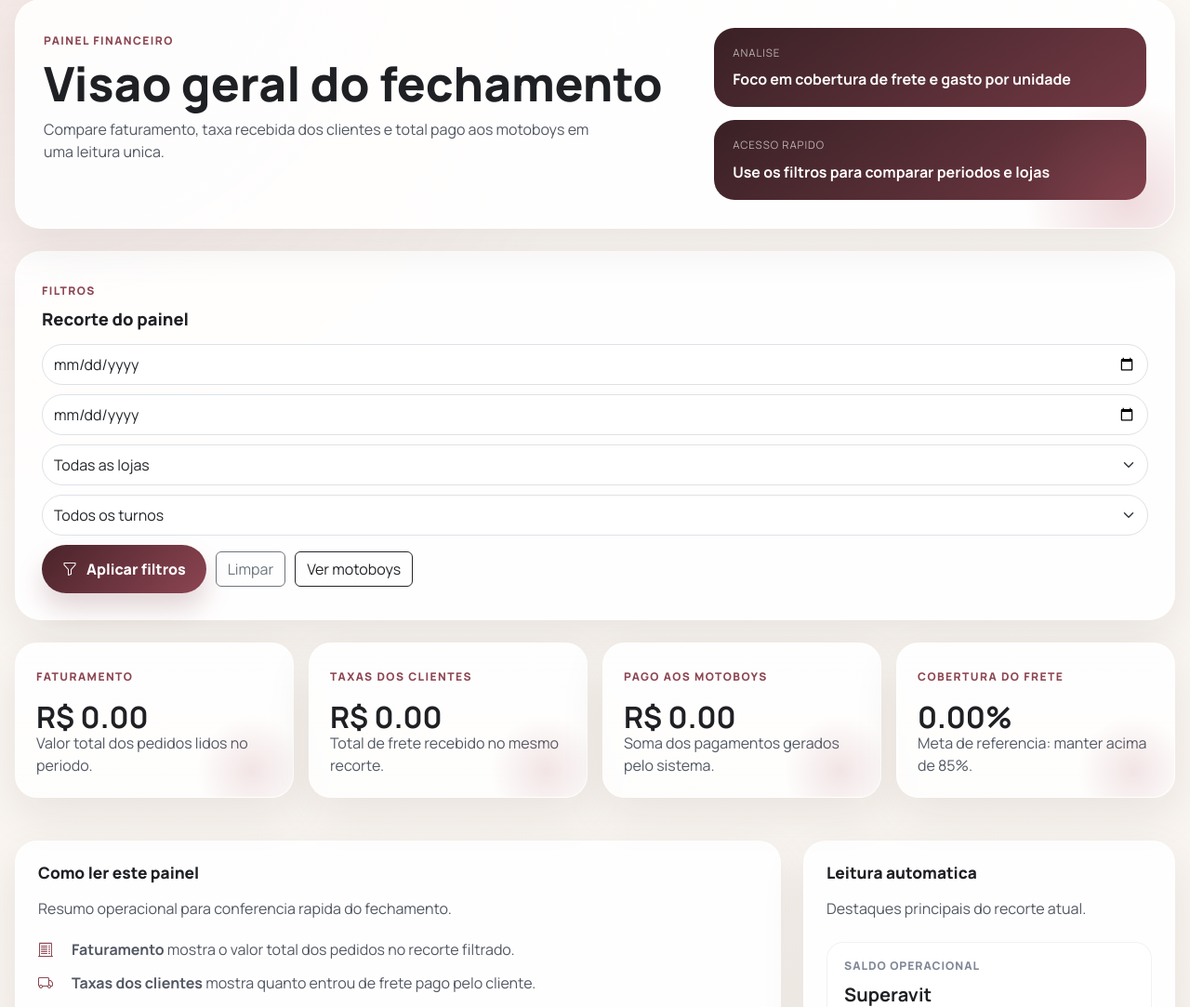
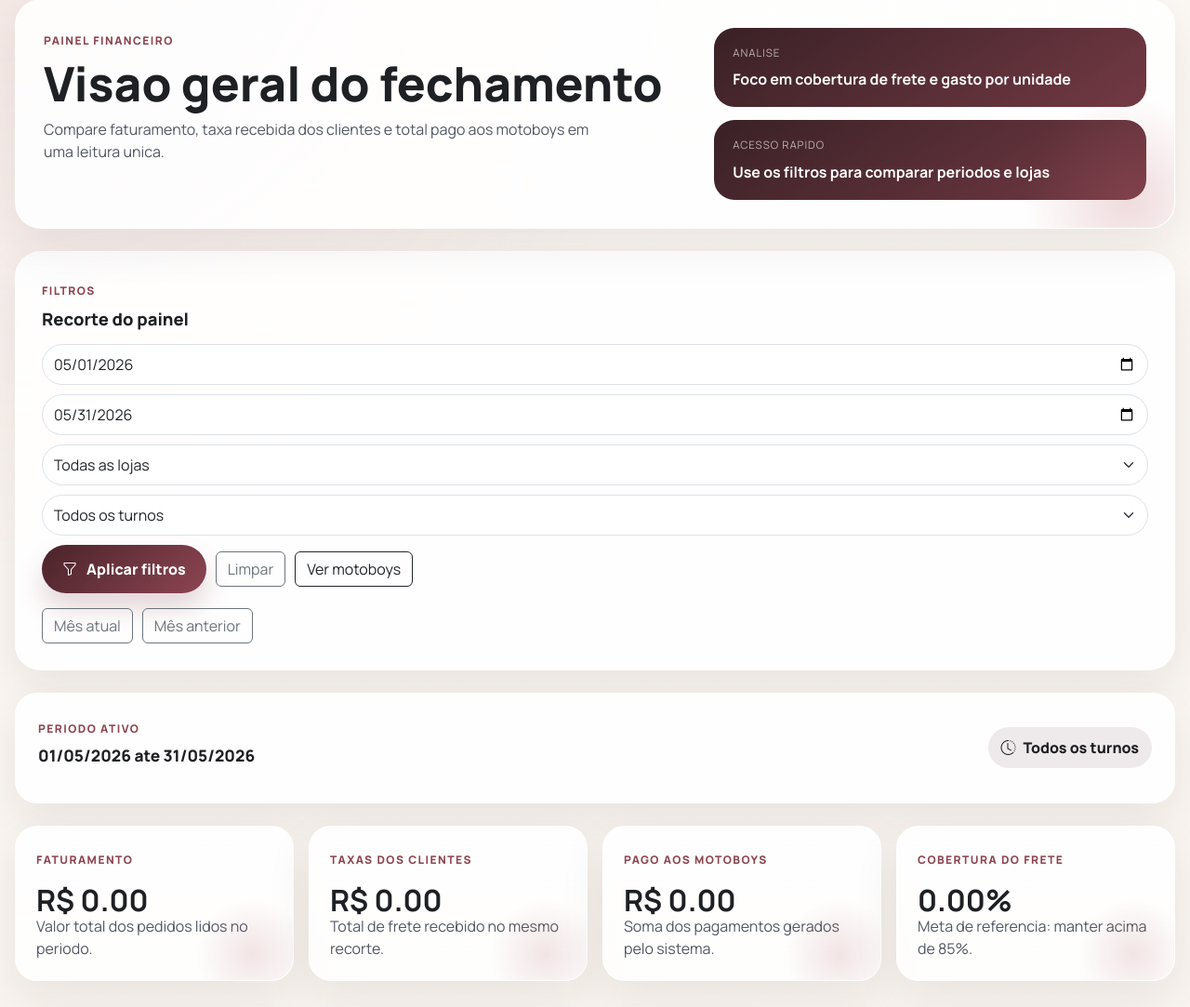
Before and after one commit to Sovinha/Online, a Flask app: page /dashboard in a window 1280 px wide; the page is wider, and only the part inside the window is pictured. Shown: the part 142-1225 px from the top of that part at 93% size. Run offline with Flask 3, Linux system fonts and the light colour scheme; a user stored in the database is signed in.

Commit message:
Ajusta dashboard para filtro mensal e turno

```diff
--- a/app/routes.py
+++ b/app/routes.py
@@ -5,6 +5,7 @@ from werkzeug.security import check_password_hash
 import pandas as pd
 from io import BytesIO
 from datetime import datetime
+from calendar import monthrange
 from app.config import CACHE_FILE, load_config
 from app.extensions import db
 from app.models import User, Historico, HistoricoMotoboy, ItemCompra, get_br_time
@@ -45,9 +46,23 @@ def home():
 @bp.route("/dashboard")
 @login_required
 def dashboard():
+    hoje = get_br_time().date()
+    primeiro_dia_mes = hoje.replace(day=1)
+    ultimo_dia_mes = hoje.replace(day=monthrange(hoje.year, hoje.month)[1])
+
+    data_inicio = request.args.get("data_inicio") or primeiro_dia_mes.isoformat()
+    data_fim = request.args.get("data_fim") or ultimo_dia_mes.isoformat()
     loja_sel = request.args.get("loja")
+    turno_sel = request.args.get("turno")
     q = Historico.query
-    if loja_sel: q = q.filter(Historico.loja == loja_sel)
+    if loja_sel:
+        q = q.filter(Historico.loja == loja_sel)
+    if turno_sel:
+        q = q.filter(Historico.turno == turno_sel)
+    if data_inicio:
+        q = q.filter(func.date(Historico.data) >= data_inicio)
+    if data_fim:
+        q = q.filter(func.date(Historico.data) <= data_fim)
 
     stats = q.with_entities(
         func.sum(Historico.total).label("pago"),
@@ -61,7 +76,26 @@ def dashboard():
     }
     total_geral = float(stats.pago or 0)
 
-    por_loja = db.session.query(Historico.loja, func.sum(Historico.total)).group_by(Historico.loja).all()
+    por_loja_query = db.session.query(Historico.loja, func.sum(Historico.total))
+    if loja_sel:
+        por_loja_query = por_loja_query.filter(Historico.loja == loja_sel)
+    if turno_sel:
+        por_loja_query = por_loja_query.filter(Historico.turno == turno_sel)
+    if data_inicio:
+        por_loja_query = por_loja_query.filter(func.date(Historico.data) >= data_inicio)
+    if data_fim:
+        por_loja_query = por_loja_query.filter(func.date(Historico.data) <= data_fim)
+    por_loja = por_loja_query.group_by(Historico.loja).all()
+
+    mes_anterior_ano = hoje.year if hoje.month > 1 else hoje.year - 1
+    mes_anterior_mes = hoje.month - 1 if hoje.month > 1 else 12
+    mes_anterior_inicio = hoje.replace(year=mes_anterior_ano, month=mes_anterior_mes, day=1)
+    mes_anterior_fim = hoje.replace(
+        year=mes_anterior_ano,
+        month=mes_anterior_mes,
+        day=monthrange(mes_anterior_ano, mes_anterior_mes)[1]
+    )
+
     cfg = load_config()
 
     return render_template("dashboard.html",
@@ -69,15 +103,26 @@ def dashboard():
                            fin_geral=fin_geral,
                            por_loja=por_loja,
                            todas_lojas=list(cfg.get("lojas", {}).keys()),
+                           filtro_data_inicio=data_inicio,
+                           filtro_data_fim=data_fim,
+                           filtro_turno=turno_sel or "",
+                           mes_atual_inicio=primeiro_dia_mes.isoformat(),
+                           mes_atual_fim=ultimo_dia_mes.isoformat(),
+                           mes_anterior_inicio=mes_anterior_inicio.isoformat(),
+                           mes_anterior_fim=mes_anterior_fim.isoformat(),
                            request=request)
 
 @bp.route("/dashboard/motoboys")
 @login_required
 def dashboard_motoboys():
+    hoje = get_br_time().date()
+    primeiro_dia_mes = hoje.replace(day=1)
+    ultimo_dia_mes = hoje.replace(day=monthrange(hoje.year, hoje.month)[1])
+
     cfg = load_config()
     loja = request.args.get("loja")
-    data_inicio = request.args.get("data_inicio")
-    data_fim = request.args.get("data_fim")
+    data_inicio = request.args.get("data_inicio") or primeiro_dia_mes.isoformat()
+    data_fim = request.args.get("data_fim") or ultimo_dia_mes.isoformat()
 
     q = db.session.query(
         HistoricoMotoboy.motoboy,
--- a/app/static/style.css
+++ b/app/static/style.css
@@ -625,6 +625,24 @@ body {
     min-height: 44px;
 }
 
+.filter-shortcuts {
+    display: flex;
+    flex-wrap: wrap;
+    gap: 10px;
+}
+
+.surface-inline {
+    display: flex;
+    justify-content: space-between;
+    align-items: center;
+    gap: 16px;
+}
+
+.status-pill.neutral {
+    background: rgba(112, 81, 91, 0.12);
+    color: var(--ink-strong);
+}
+
 html[data-bs-theme="dark"] body {
     background:
         radial-gradient(circle at top left, rgba(181, 95, 106, 0.12), transparent 24%),
@@ -669,6 +687,11 @@ html[data-bs-theme="dark"] .preview-table thead th {
     color: #f6f5f3;
 }
 
+html[data-bs-theme="dark"] .status-pill.neutral {
+    background: rgba(255, 255, 255, 0.08);
+    color: #f6f5f3;
+}
+
 @media (max-width: 1199px) {
     .hero-panel {
         grid-template-columns: 1fr;
@@ -703,8 +726,13 @@ html[data-bs-theme="dark"] .preview-table thead th {
 
     .section-heading,
     .filter-bar,
-    .app-toolbar {
+    .app-toolbar,
+    .surface-inline {
         align-items: stretch;
+    }
+
+    .surface-inline {
+        flex-direction: column;
     }
 
     .preview-grid,
--- a/app/templates/dashboard.html
+++ b/app/templates/dashboard.html
@@ -31,8 +31,8 @@
     </div>
 
     <form class="filter-bar" method="GET">
-        <input type="date" name="data_inicio" class="form-control" value="{{ request.args.get('data_inicio', '') }}">
-        <input type="date" name="data_fim" class="form-control" value="{{ request.args.get('data_fim', '') }}">
+        <input type="date" name="data_inicio" class="form-control" value="{{ filtro_data_inicio }}">
+        <input type="date" name="data_fim" class="form-control" value="{{ filtro_data_fim }}">
 
         <select name="loja" class="form-select">
             <option value="">Todas as lojas</option>
@@ -43,8 +43,8 @@
 
         <select name="turno" class="form-select">
             <option value="">Todos os turnos</option>
-            <option value="Almoço" {% if request.args.get('turno') == 'Almoço' %}selected{% endif %}>Almoco</option>
-            <option value="Jantar" {% if request.args.get('turno') == 'Jantar' %}selected{% endif %}>Jantar</option>
+            <option value="Almoço" {% if filtro_turno == 'Almoço' %}selected{% endif %}>Almoço</option>
+            <option value="Jantar" {% if filtro_turno == 'Jantar' %}selected{% endif %}>Jantar</option>
         </select>
 
         <button type="submit" class="btn btn-brand">
@@ -52,8 +52,26 @@
             <span>Aplicar filtros</span>
         </button>
         <a href="{{ url_for('main.dashboard') }}" class="btn btn-outline-secondary">Limpar</a>
-        <a href="{{ url_for('main.dashboard_motoboys') }}" class="btn btn-outline-dark">Ver motoboys</a>
+        <a href="{{ url_for('main.dashboard_motoboys', loja=request.args.get('loja', ''), data_inicio=filtro_data_inicio, data_fim=filtro_data_fim) }}" class="btn btn-outline-dark">Ver motoboys</a>
     </form>
+
+    <div class="filter-shortcuts mt-3">
+        <a class="btn btn-outline-secondary" href="{{ url_for('main.dashboard', data_inicio=mes_atual_inicio, data_fim=mes_atual_fim, loja=request.args.get('loja', ''), turno=filtro_turno) }}">Mês atual</a>
+        <a class="btn btn-outline-secondary" href="{{ url_for('main.dashboard', data_inicio=mes_anterior_inicio, data_fim=mes_anterior_fim, loja=request.args.get('loja', ''), turno=filtro_turno) }}">Mês anterior</a>
+    </div>
+</section>
+
+<section class="surface-card mb-4">
+    <div class="surface-inline">
+        <div>
+            <span class="section-kicker">Periodo ativo</span>
+            <h3 class="surface-title">{{ filtro_data_inicio[8:10] }}/{{ filtro_data_inicio[5:7] }}/{{ filtro_data_inicio[0:4] }} ate {{ filtro_data_fim[8:10] }}/{{ filtro_data_fim[5:7] }}/{{ filtro_data_fim[0:4] }}</h3>
+        </div>
+        <div class="status-pill neutral">
+            <i class="bi bi-clock-history"></i>
+            <span>{{ filtro_turno if filtro_turno else 'Todos os turnos' }}</span>
+        </div>
+    </div>
 </section>
 
 <section class="kpi-grid">
```
